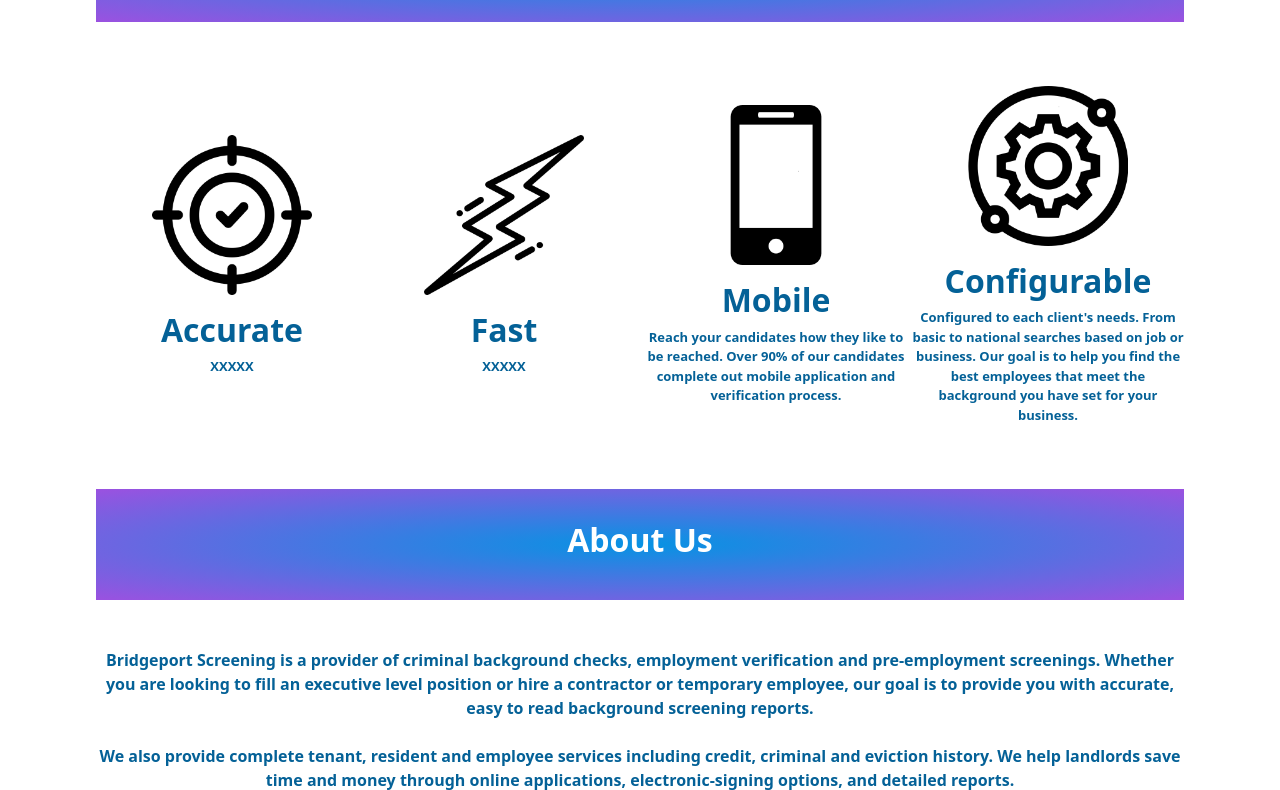
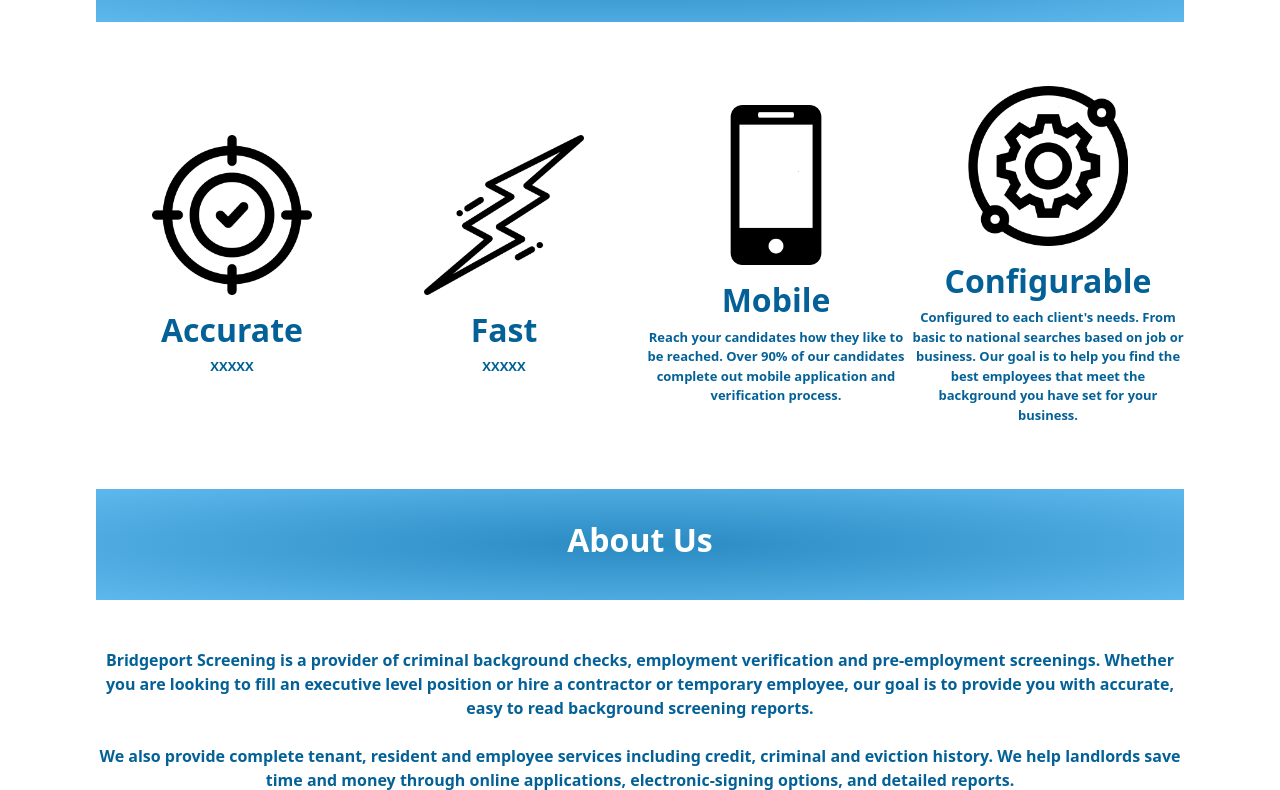
Before and after one commit to mswalsh68/Bridgeport-Screening, a plain HTML site: page index.html in a window 1280 px wide. Shown: the part 730-1520 px from the top of the page. Drawn offline with nearby package versions, Linux system fonts and the light colour scheme.

Commit message:
Update styles.css

```diff
--- a/styles.css
+++ b/styles.css
@@ -98,7 +98,7 @@
     margin-bottom: 3rem;
     padding: 2rem;
     text-align: center;
-    background: radial-gradient(#0693E3, #9B51E0);
+    background: radial-gradient(#298AC2, #0792E3A6);
     background-size: contain;
     background-repeat: no-repeat;
     color: white;
```
